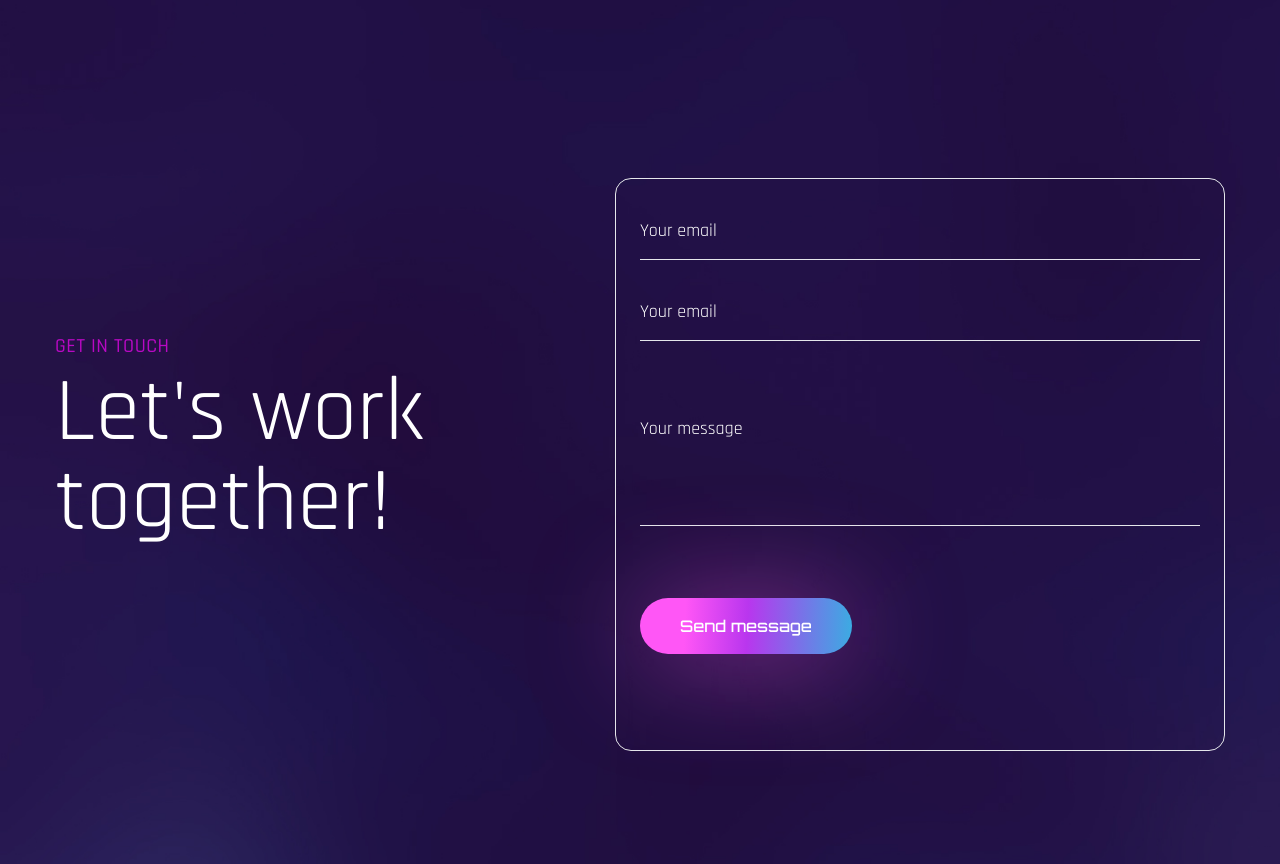
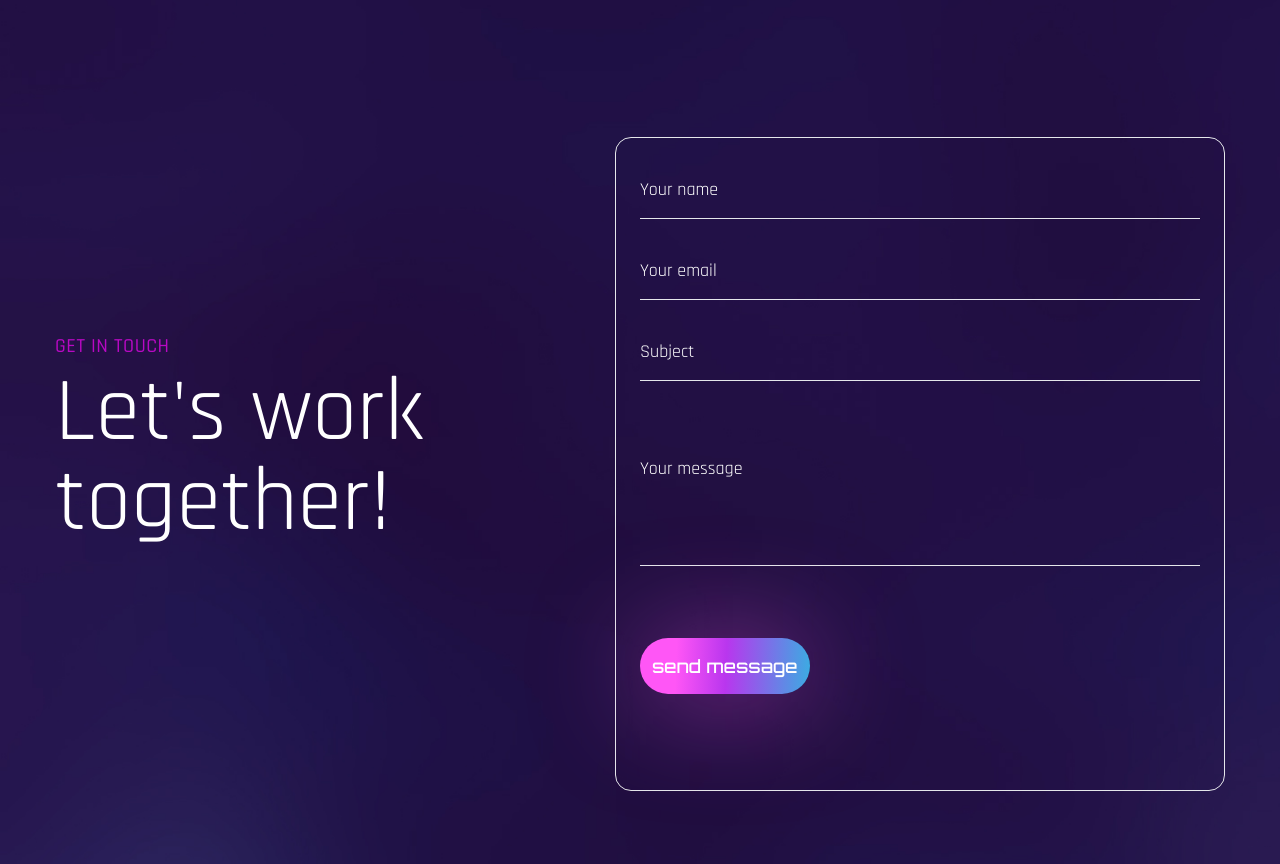
Before and after one commit to Alireza-hajizaki/Portfolio_Website, a React (Create React App) app: page / in a window 1280 px wide. Shown: the part 5080-5944 px from the top of the page. Built offline with nearby package versions, Linux system fonts and the light colour scheme; the HTML template or start-up script is replaced by a standard one; a web font is replaced by a local one.

Commit message:
email connected

```diff
--- a/src/components/Contact.js
+++ b/src/components/Contact.js
@@ -1,8 +1,24 @@
-import React from "react";
+import React, {useRef} from "react";
 import { motion } from "framer-motion";
 import { fadeIn } from "../variants";
+import emailjs from '@emailjs/browser';
 
-const Contact = () => {
+export default function Contact(){
+
+  const form = useRef();
+  const sendEmail = (e) => {
+    e.preventDefault();
+
+  emailjs.sendForm("service_3pqp1p7","template_8ewkmls",form.current,"KF3mU73_IQhIugd3s")
+    .then(
+      (result) => {
+        console.log(result.text);
+      },
+      (error) => {
+        console.log(error.text);
+      });
+  }
+
   return (
     <section className="py-16 lg:section" id="contact">
       <div className="container mx-auto">
@@ -28,30 +44,39 @@ const Contact = () => {
             variants={fadeIn("left", 0.3)}
             initial="hidden"
             whileInView={"show"}
+            ref={form}
+            onSubmit={sendEmail}
             viewport={{ once: true, amount: 0.3 }}
             className="flex-1 border rounded-2xl flex flex-col gap-y-6 pb-24 p-6 items-start"
           >
               <input
                 className="bg-transparent border-b py-3 outline-none w-full placeholder:text-white focus:border-accent transition-all"
                 type="text"
+                name="name"
+                placeholder="Your name"
+              />
+              <input
+                className="bg-transparent border-b py-3 outline-none w-full placeholder:text-white focus:border-accent transition-all"
+                type="email"
+                name="email"
                 placeholder="Your email"
               />
               <input
                 className="bg-transparent border-b py-3 outline-none w-full placeholder:text-white focus:border-accent transition-all"
                 type="text"
-              placeholder="Your email"
+                name="subject"
+                placeholder="Subject"
               />
               <textarea
                 className="bg-transparent border-b py-12 outline-none w-full placeholder:text-white focus:border-accent transition-all resize-none mb-12"
                 type="text"
+                name='message'
                 placeholder="Your message"
               ></textarea>
-            <button className="btn btn-lg">Send message</button>
+              <input type="submit" value='send message' className="btn btn-info p-3"></input>
           </motion.form>
         </div>
       </div>
     </section>
   );
 };
-
-export default Contact;
```
Also changed, not shown: package.json (+6 -1 lines), 2 other files (tests, documents, lock files or other folders). Lines whose indentation alone changed are shown as unchanged.
